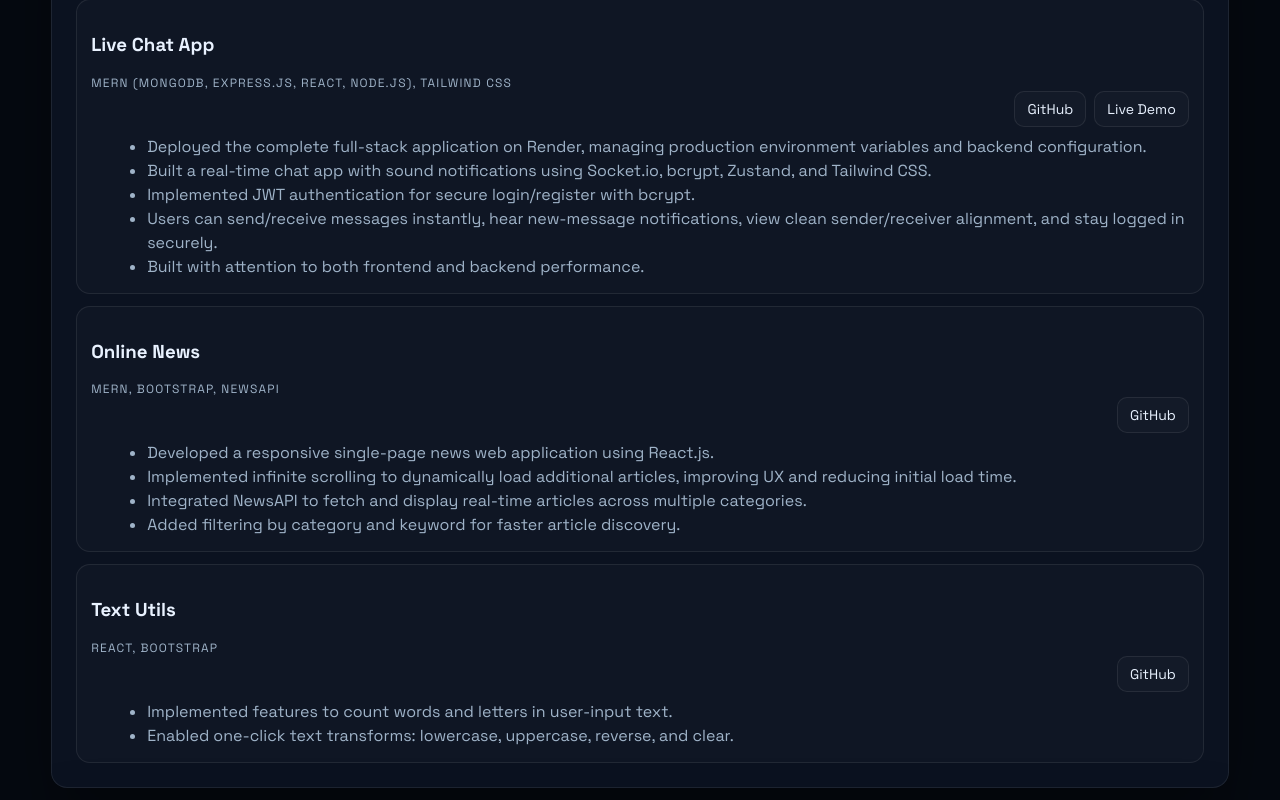
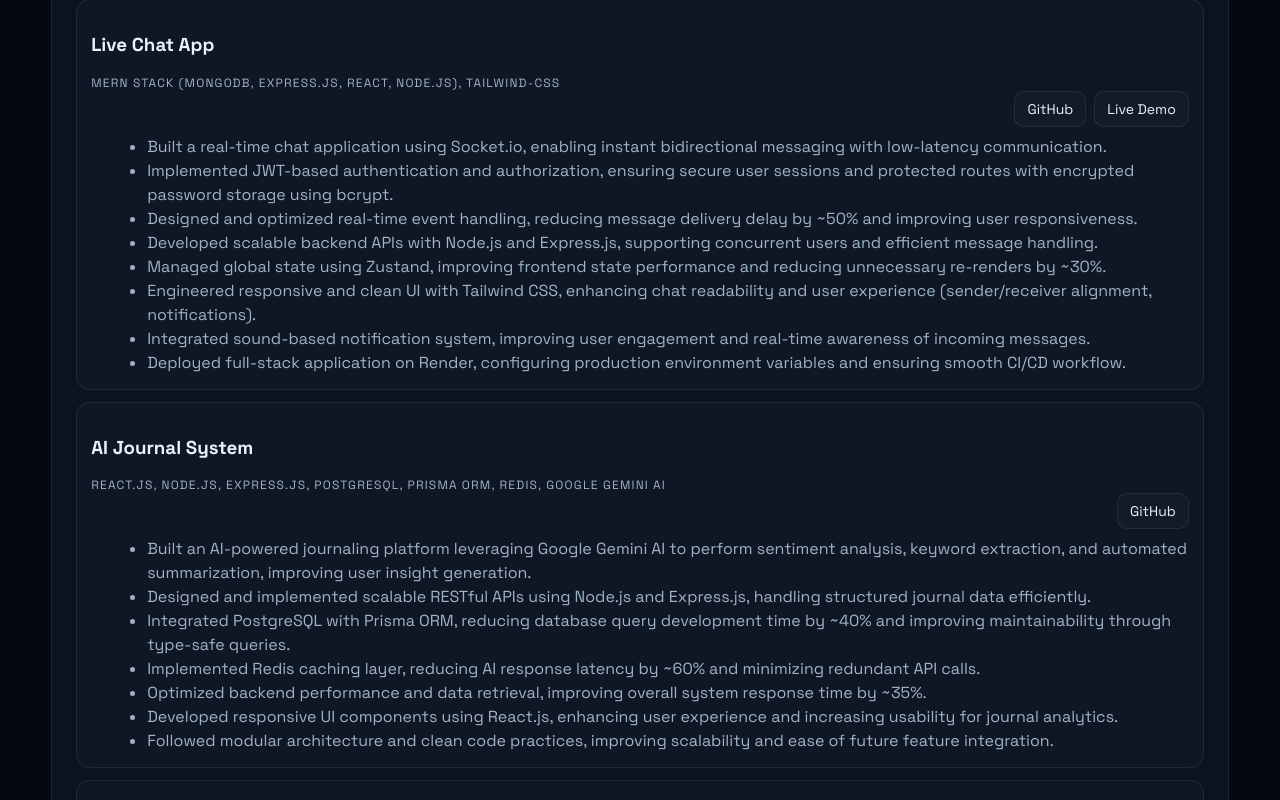
Before and after one commit to YUG3011/Portfolio, a React (Vite) app in the folder frontend/: page / in a window 1280 px wide. Shown: the part 1260-2060 px from the top of the page. Built offline with nearby package versions, Linux system fonts and the light colour scheme; no server answers.

Commit message:
change in main file for updating project

```diff
--- a/frontend/src/App.tsx
+++ b/frontend/src/App.tsx
@@ -5,36 +5,42 @@
   const [chatOpen, setChatOpen] = useState(false)
 
   const skills = [
-    { title: 'Frontend', items: ['React', 'Next.js', 'Tailwind CSS', 'Bootstrap'] },
-    { title: 'Backend', items: ['Node.js', 'Express.js', 'REST APIs','Fast API' , 'Django'] },
-    { title: 'Databases', items: ['MongoDB', 'PostgreSQL'] },
-    { title: 'Programming', items: ['JavaScript', 'TypeScript','Python'] },
-    { title: 'DevOps & Tools', items: ['Docker', 'Git', 'GitHub', 'Render', 'Vercel'] },
+    { title: 'Programming', items: ['JavaScript', 'Typescript', 'Python'] },
+    { title: 'Frontend', items: ['React.js', 'Next.js', 'Tailwind CSS', 'Bootstrap'] },
+    { title: 'Backend', items: ['Node.js', 'Express.js', 'REST APIs', 'Django'] },
+    { title: 'Databases', items: ['PostgreSQL', 'Redis', 'MongoDB'] },
+    { title: 'DevOps & Tools', items: ['Azur', 'Docker', 'Git', 'GitHub', 'Render', 'Vercel'] },
   ]
 
   const projects = [
     {
       name: 'Live Chat App',
-      stack: 'MERN (MongoDB, Express.js, React, Node.js), Tailwind CSS',
+      stack: 'MERN stack (MongoDB, Express.js, React, Node.js), Tailwind-CSS',
       link: 'https://github.com/YUG3011/Live-Chat-App',
       liveLink: 'https://live-chat-26w4czjbu-yug3011s-projects.vercel.app',
       points: [
-        'Deployed the complete full-stack application on Render, managing production environment variables and backend configuration.',
-        'Built a real-time chat app with sound notifications using Socket.io, bcrypt, Zustand, and Tailwind CSS.',
-        'Implemented JWT authentication for secure login/register with bcrypt.',
-        'Users can send/receive messages instantly, hear new-message notifications, view clean sender/receiver alignment, and stay logged in securely.',
-        'Built with attention to both frontend and backend performance.'
+        'Built a real-time chat application using Socket.io, enabling instant bidirectional messaging with low-latency communication.',
+        'Implemented JWT-based authentication and authorization, ensuring secure user sessions and protected routes with encrypted password storage using bcrypt.',
+        'Designed and optimized real-time event handling, reducing message delivery delay by ~50% and improving user responsiveness.',
+        'Developed scalable backend APIs with Node.js and Express.js, supporting concurrent users and efficient message handling.',
+        'Managed global state using Zustand, improving frontend state performance and reducing unnecessary re-renders by ~30%.',
+        'Engineered responsive and clean UI with Tailwind CSS, enhancing chat readability and user experience (sender/receiver alignment, notifications).',
+        'Integrated sound-based notification system, improving user engagement and real-time awareness of incoming messages.',
+        'Deployed full-stack application on Render, configuring production environment variables and ensuring smooth CI/CD workflow.'
       ]
     },
     {
-      name: 'Online News',
-      stack: 'MERN, Bootstrap, NewsAPI',
-      link: 'https://github.com/YUG3011/news-online',
+      name: 'AI Journal System',
+      stack: 'React.js, Node.js, Express.js, PostgreSQL, Prisma ORM, Redis, Google Gemini AI',
+      link: 'https://github.com/YUG3011/Ai-Journal-System',
       points: [
-        'Developed a responsive single-page news web application using React.js.',
-        'Implemented infinite scrolling to dynamically load additional articles, improving UX and reducing initial load time.',
-        'Integrated NewsAPI to fetch and display real-time articles across multiple categories.',
-        'Added filtering by category and keyword for faster article discovery.'
+        'Built an AI-powered journaling platform leveraging Google Gemini AI to perform sentiment analysis, keyword extraction, and automated summarization, improving user insight generation.',
+        'Designed and implemented scalable RESTful APIs using Node.js and Express.js, handling structured journal data efficiently.',
+        'Integrated PostgreSQL with Prisma ORM, reducing database query development time by ~40% and improving maintainability through type-safe queries.',
+        'Implemented Redis caching layer, reducing AI response latency by ~60% and minimizing redundant API calls.',
+        'Optimized backend performance and data retrieval, improving overall system response time by ~35%.',
+        'Developed responsive UI components using React.js, enhancing user experience and increasing usability for journal analytics.',
+        'Followed modular architecture and clean code practices, improving scalability and ease of future feature integration.'
       ]
     },
     {
```
